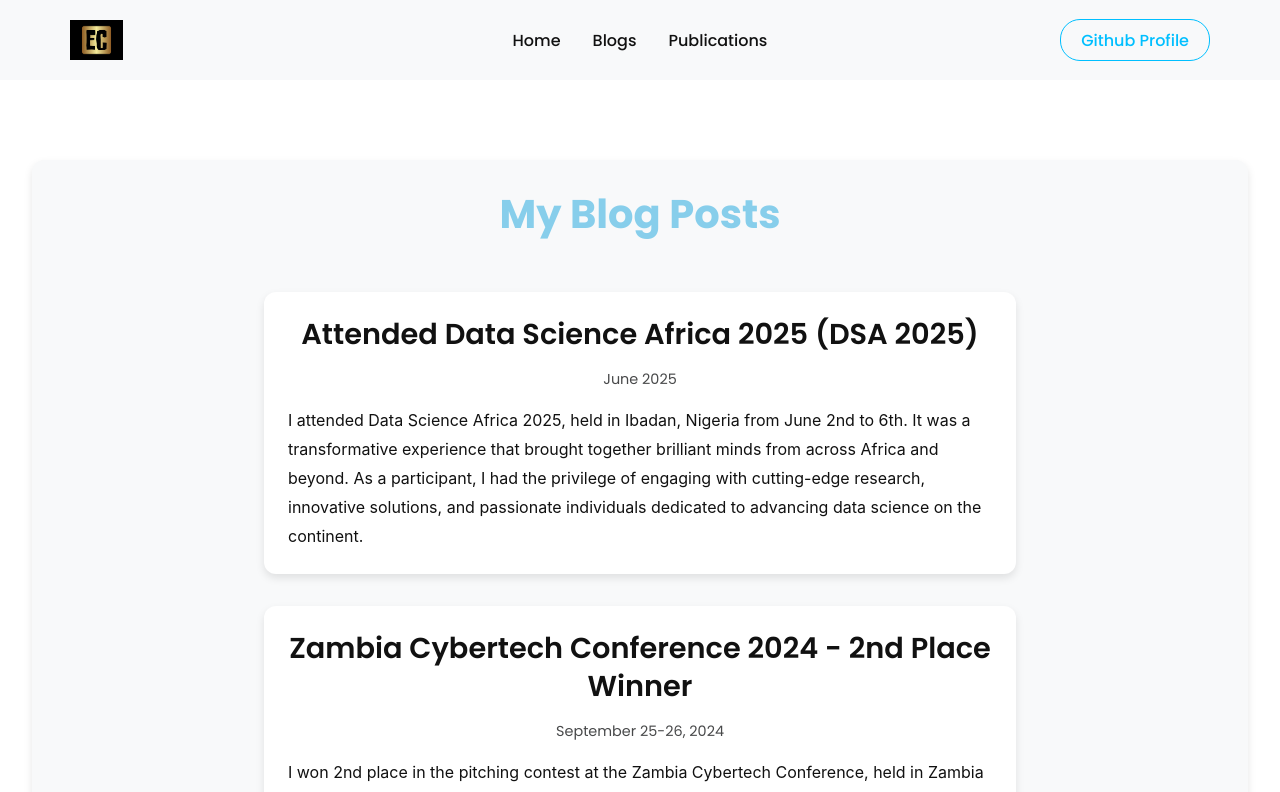
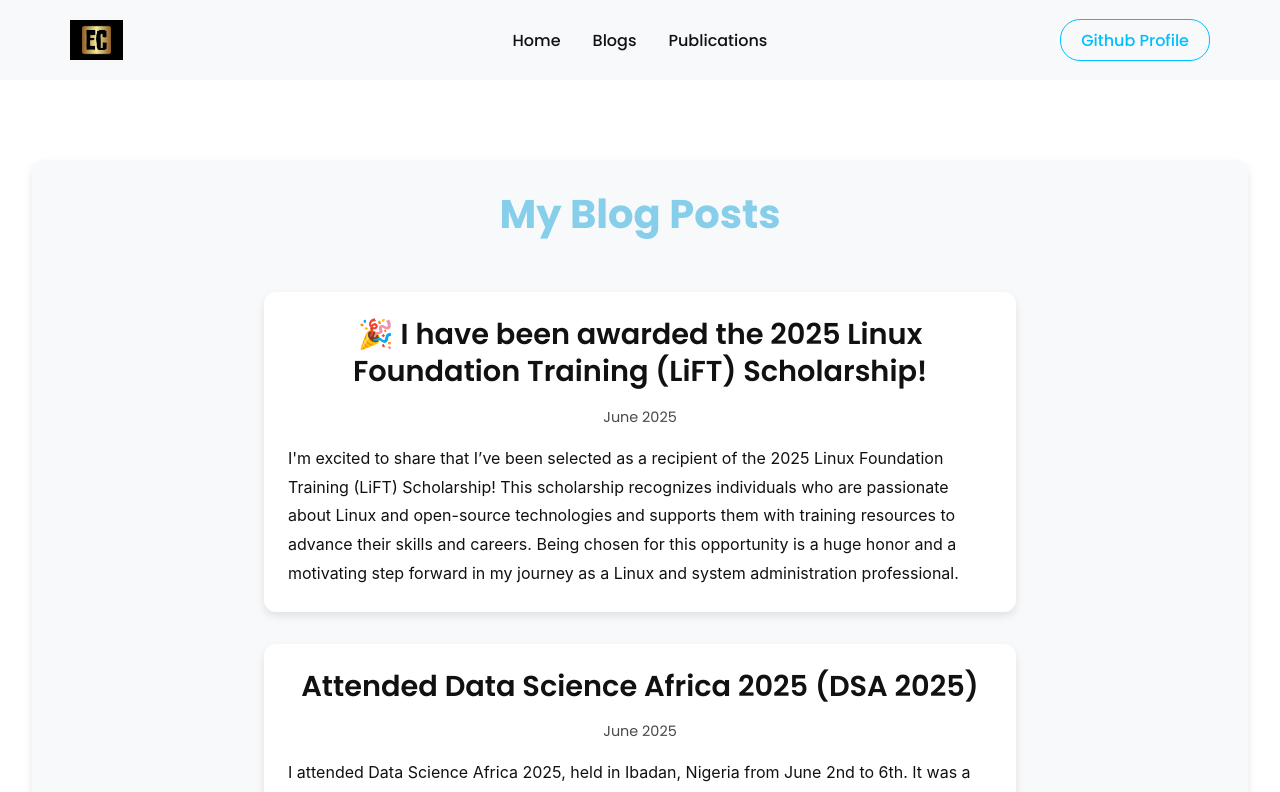
Before and after one commit to ElijahChileshe/portfolio, a React (Create React App) app: page /blogs in a window 1280 px wide. Shown: the top 792 px of the page. Built offline with nearby package versions, Linux system fonts and the light colour scheme.

Commit message:
Added new blog post

```diff
--- a/src/components/Blogs/Blogs.js
+++ b/src/components/Blogs/Blogs.js
@@ -211,6 +211,11 @@ const Blogs = () => {
 
   const blogPosts = [
     {
+      title: "🎉 I have been awarded the 2025 Linux Foundation Training (LiFT) Scholarship!",
+      date: "June 2025",
+      content: "I'm excited to share that I’ve been selected as a recipient of the 2025 Linux Foundation Training (LiFT) Scholarship! This scholarship recognizes individuals who are passionate about Linux and open-source technologies and supports them with training resources to advance their skills and careers. Being chosen for this opportunity is a huge honor and a motivating step forward in my journey as a Linux and system administration professional."
+    },
+    {
       title: "Attended Data Science Africa 2025 (DSA 2025)",
       date: "June 2025",
       content: "I attended Data Science Africa 2025, held in Ibadan, Nigeria from June 2nd to 6th. It was a transformative experience that brought together brilliant minds from across Africa and beyond. As a participant, I had the privilege of engaging with cutting-edge research, innovative solutions, and passionate individuals dedicated to advancing data science on the continent."
```
